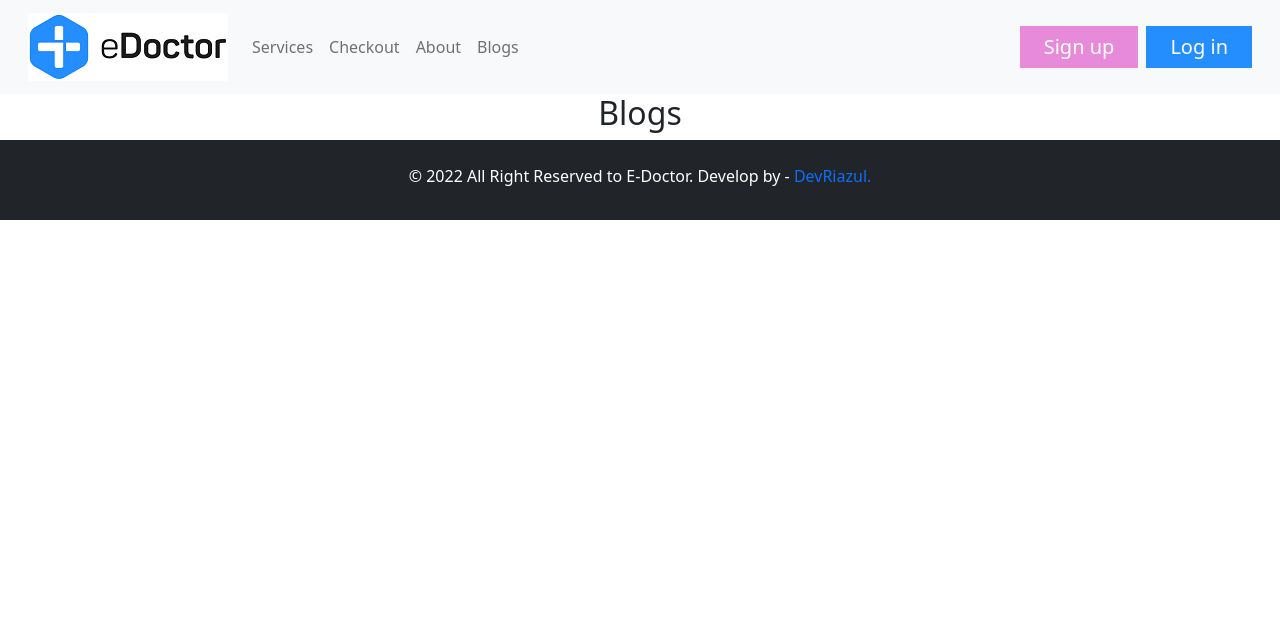
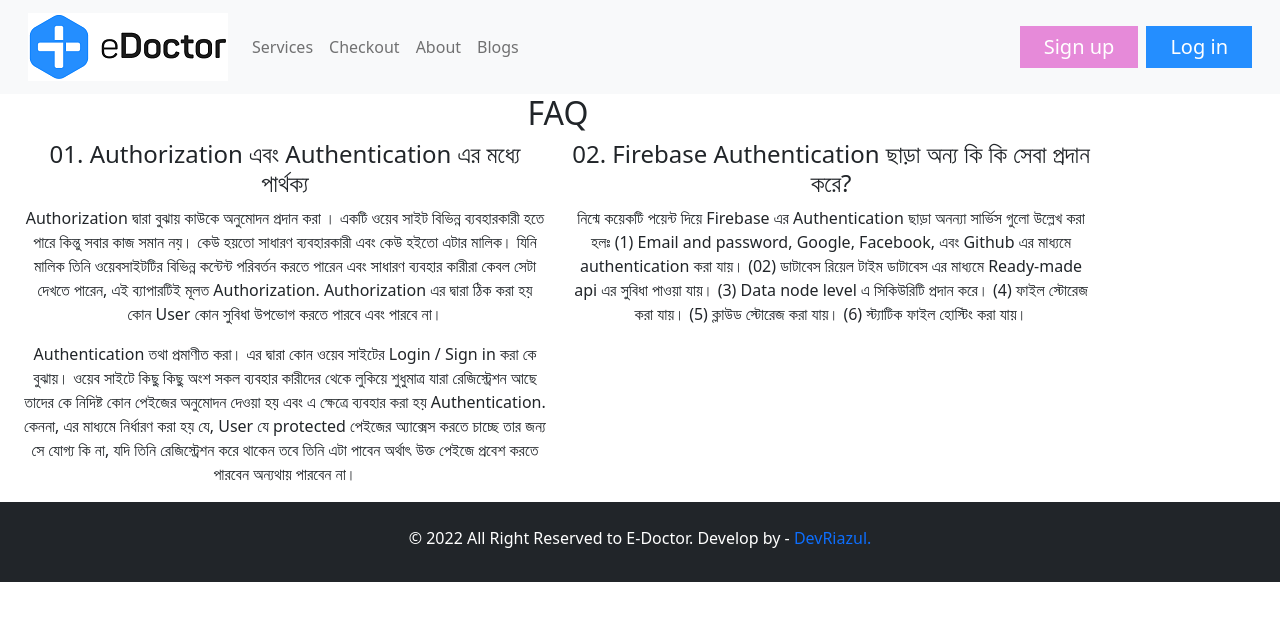
Before and after one commit to devriazul/eDoctor---Assignment_10, a React (Create React App) app: page /blogs in a window 1280 px wide. Shown: the top 620 px of the page. Built offline with nearby package versions, Linux system fonts and the light colour scheme; no server answers.

Commit message:
Question added

```diff
--- a/src/components/Blogs/Blogs.js
+++ b/src/components/Blogs/Blogs.js
@@ -2,8 +2,27 @@ import React from 'react';
 import './Blogs.css'
 const Blogs = () => {
     return (
-        <div>
-            <h2>Blogs</h2>
+        <div className='container row'>
+            <h2>FAQ</h2>
+            <div className="col-md-6">
+                <h4>01. Authorization এবং Authentication এর মধ্যে পার্থক্য</h4>
+                <p>Authorization দ্বারা বুঝায় কাউকে অনুমোদন প্রদান করা । একটি ওয়েব সাইট বিভিন্ন ব্যবহারকারী হতে পারে কিন্তু সবার কাজ সমান নয়। কেউ হয়তো সাধারণ ব্যবহারকারী এবং কেউ হইতো এটার মালিক। যিনি মালিক তিনি ওয়েবসাইটটির বিভিন্ন কন্টেন্ট পরিবর্তন করতে পারেন এবং সাধারণ ব্যবহার কারীরা কেবল সেটা দেখতে পারেন, এই ব্যাপারটিই মূলত Authorization. Authorization এর দ্বারা ঠিক করা হয় কোন User কোন সুবিধা উপভোগ করতে পারবে এবং পারবে না।
+                </p>
+                <p>
+                Authentication তথা প্রমাণীত করা। এর দ্বারা কোন ওয়েব সাইটের Login / Sign in করা কে বুঝায়। ওয়েব সাইটে কিছু কিছু অংশ সকল ব্যবহার কারীদের থেকে লুকিয়ে শুধুমাত্র যারা রেজিস্ট্রেশন আছে তাদের কে নিদিষ্ট কোন পেইজের অনুমোদন দেওয়া হয় এবং এ ক্ষেত্রে ব্যবহার করা হয় Authentication. কেননা, এর মাধ্যমে নির্ধারণ করা হয় যে, User যে protected পেইজের অ্যাক্সেস করতে চাচ্ছে তার জন্য সে যোগ্য কি না, যদি তিনি রেজিস্ট্রেশন করে থাকেন তবে তিনি এটা পাবেন অর্থাৎ উক্ত পেইজে প্রবেশ করতে পারবেন অন্যথায় পারবেন না।
+                </p>
+            </div>
+            <div className="col-md-6">
+                <h4>02. Firebase Authentication ছাড়া অন্য কি কি সেবা প্রদান করে?</h4>
+                <p>নিন্মে কয়েকটি পয়েন্ট দিয়ে Firebase এর Authentication ছাড়া অনন্যা সার্ভিস গুলো উল্লেখ করা হলঃ
+                (1) Email and password, Google, Facebook, এবং Github এর মাধ্যমে authentication করা যায়।
+                (02) ডাটাবেস রিয়েল টাইম ডাটাবেস এর মাধ্যমে Ready-made api এর সুবিধা পাওয়া যায়।
+                (3) Data node level এ সিকিউরিটি প্রদান করে।
+                (4) ফাইল স্টোরেজ করা যায়।
+                (5) ক্লাউড স্টোরেজ করা যায়।
+                (6) স্ট্যাটিক ফাইল হোস্টিং করা যায়।
+                </p>
+            </div>
         </div>
     );
 };
```
